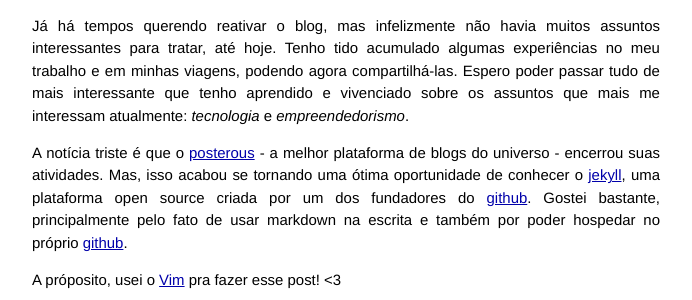
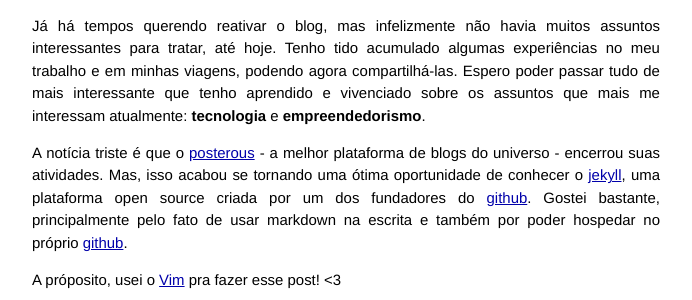
Before and after one commit to neliojrr/neliojrr.github.io, a Jekyll site: the page built from _posts/2013-10-15-casa-nova.markdown, in a window 1280 px wide. Shown: the part 157-457 px from the top of the page, without its empty margins (294-986 px from the left). Built offline with Jekyll 4.4.1, drawn with Linux system fonts in a browser that asks for light colours; Markdown is read by kramdown in place of the engine named in the settings.

Commit message:
strong words

```diff
--- a/_posts/2013-10-15-casa-nova.markdown
+++ b/_posts/2013-10-15-casa-nova.markdown
@@ -8,7 +8,7 @@ categories: jekyll update
 Já há tempos querendo reativar o blog, mas infelizmente não havia muitos assuntos interessantes para tratar, até hoje.
 Tenho tido acumulado algumas experiências no meu trabalho e em minhas viagens, podendo agora compartilhá-las. Espero poder
 passar tudo de mais interessante que tenho aprendido e vivenciado sobre os assuntos que mais me interessam atualmente:
-*tecnologia* e *empreendedorismo*.
+**tecnologia** e **empreendedorismo**.
 
 A notícia triste é que o [posterous](http://posterous.com) - a melhor plataforma de blogs do universo - encerrou suas atividades.
 Mas, isso acabou se tornando uma ótima oportunidade de conhecer o [jekyll](http://jekyllrb.com/), uma plataforma open source
```
